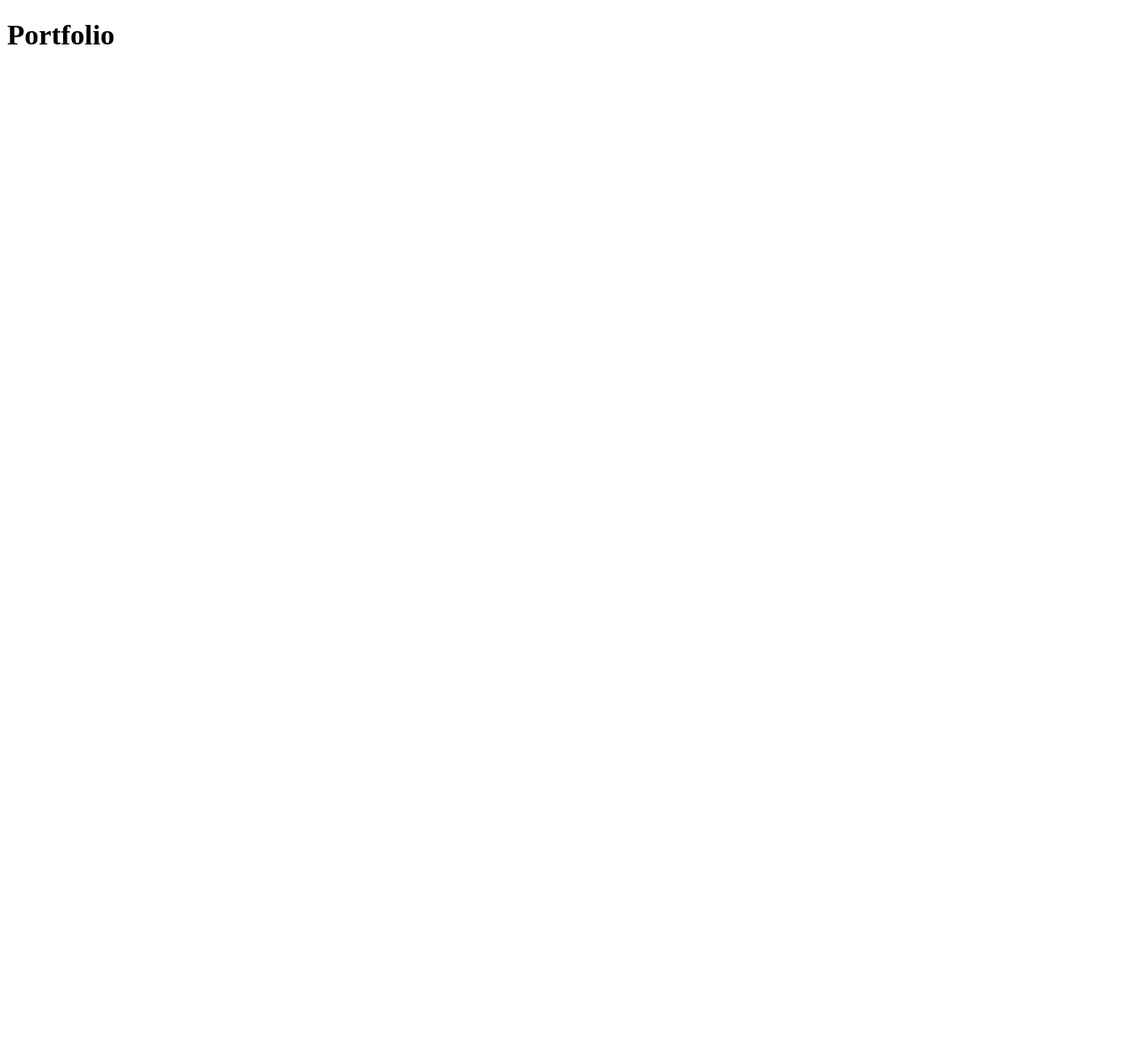
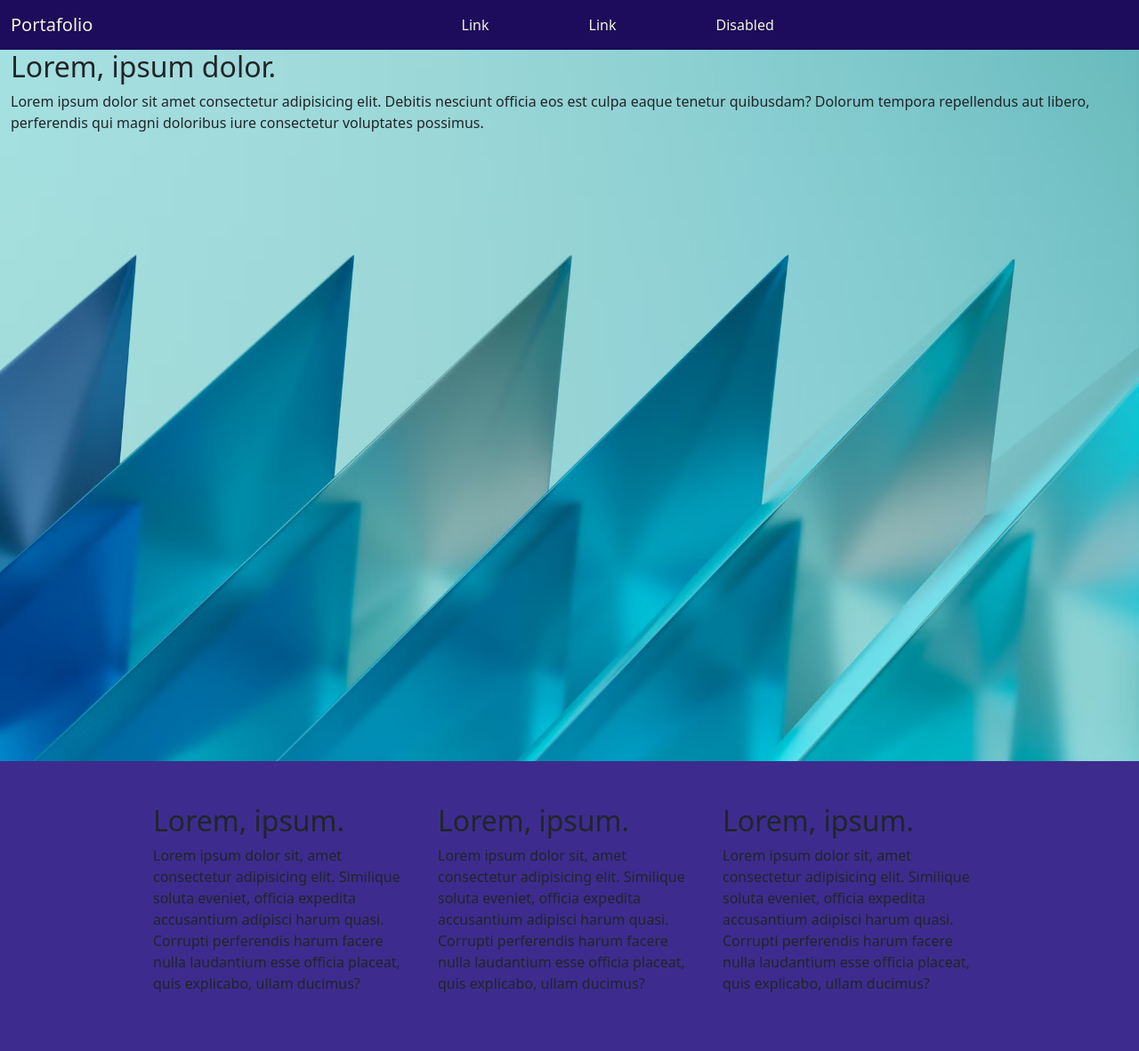
Before and after one commit to jtca94/primer-portafolio, a plain HTML site: page index.html in a window 1280 px wide. Shown: the whole page at 89% size. Before the commit the page ends 800 px from the top, so only its background shows below. Drawn offline with nearby package versions, Linux system fonts and the light colour scheme.

Commit message:
first nav changes, header and info

```diff
--- /dev/null
+++ b/assets/css/style.css
@@ -0,0 +1,25 @@
+
+
+.bgNav{
+    background-color: #1C0C5B;
+}
+.beige{
+    color: beige;
+}
+.imgbg{
+    background-image: url(../imgs/banner.avif);
+    background-size: 100% 100%;
+    background-repeat: no-repeat;
+    height: 100vh;
+}
+@media (max-width: 800px) {
+    .imgbg {
+        background-image: url(../imgs/banner.avif);
+        background-size: contain;
+        background-repeat: no-repeat;
+        height: 100vh;
+    }
+  }
+.bg1{
+    background-color: #3D2C8D;
+}
--- a/index.html
+++ b/index.html
@@ -4,9 +4,62 @@
     <meta charset="UTF-8">
     <meta http-equiv="X-UA-Compatible" content="IE=edge">
     <meta name="viewport" content="width=device-width, initial-scale=1.0">
-    <title>Document</title>
+    <link href="https://cdn.jsdelivr.net/npm/bootstrap@5.2.0/dist/css/bootstrap.min.css" rel="stylesheet" integrity="sha384-gH2yIJqKdNHPEq0n4Mqa/HGKIhSkIHeL5AyhkYV8i59U5AR6csBvApHHNl/vI1Bx" crossorigin="anonymous">
+    <link rel="stylesheet" href="assets/css/style.css">
+    <title>Mi portafolio</title>
 </head>
 <body>
-    <h1>Portfolio</h1>
+    <nav class="navbar navbar-expand-sm bgNav">
+        <div class="container-fluid">
+          <a class="navbar-brand beige" href="#">Portafolio</a>
+          <button class="navbar-toggler" type="button" data-bs-toggle="collapse" data-bs-target="#navbarSupportedContent" aria-controls="navbarSupportedContent" aria-expanded="false" aria-label="Toggle navigation">
+            <span class="navbar-toggler-icon"></span>
+          </button>
+          <div class="collapse navbar-collapse" id="navbarSupportedContent">
+            <ul class="navbar-nav ms-auto me-auto mb-2 mb-lg-0">
+              <li class="nav-item mx-5">
+                <a class="nav-link beige" href="#">Link</a>
+              </li>
+              <li class="nav-item mx-5">
+                <a class="nav-link beige" href="#">Link</a>
+              </li>
+              <li class="nav-item mx-5">
+                <a class="nav-link beige" href="#">Disabled</a>
+              </li>
+            </ul>
+          </div>
+        </div>
+    </nav>
+    <header class="container-fluid imgbg">
+        <h2>Lorem, ipsum dolor.</h2>
+        <p>Lorem ipsum dolor sit amet consectetur adipisicing elit. Debitis nesciunt officia eos est culpa eaque tenetur quibusdam? Dolorum tempora repellendus aut libero, perferendis qui magni doloribus iure consectetur voluptates possimus.</p>
+    </header>
+    <main>
+        <article class="container-fluid py-5 bg1">
+            <section class="row justify-content-center">
+                <div class="col-12 col-md-3">
+                    <h2>Lorem, ipsum.</h2>
+                    <p>Lorem ipsum dolor sit, amet consectetur adipisicing elit. Similique soluta eveniet, officia expedita accusantium adipisci harum quasi. Corrupti perferendis harum facere nulla laudantium esse officia placeat, quis explicabo, ullam ducimus?
+                    </p>
+                </div>
+                <div class="col-12 col-md-3">
+                    <h2>Lorem, ipsum.</h2>
+                    <p>Lorem ipsum dolor sit, amet consectetur adipisicing elit. Similique soluta eveniet, officia expedita accusantium adipisci harum quasi. Corrupti perferendis harum facere nulla laudantium esse officia placeat, quis explicabo, ullam ducimus?
+                    </p>
+                </div>
+                <div class="col-12 col-md-3">
+                    <h2>Lorem, ipsum.</h2>
+                    <p>Lorem ipsum dolor sit, amet consectetur adipisicing elit. Similique soluta eveniet, officia expedita accusantium adipisci harum quasi. Corrupti perferendis harum facere nulla laudantium esse officia placeat, quis explicabo, ullam ducimus?
+                    </p>
+                </div>
+
+            </section>
+        </article>
+    </main>
+
+
+
+
+    <script src="https://cdn.jsdelivr.net/npm/bootstrap@5.2.0/dist/js/bootstrap.bundle.min.js" integrity="sha384-A3rJD856KowSb7dwlZdYEkO39Gagi7vIsF0jrRAoQmDKKtQBHUuLZ9AsSv4jD4Xa" crossorigin="anonymous"></script>
 </body>
 </html>
```
Also changed, not shown: assets/imgs/banner.avif (added).
